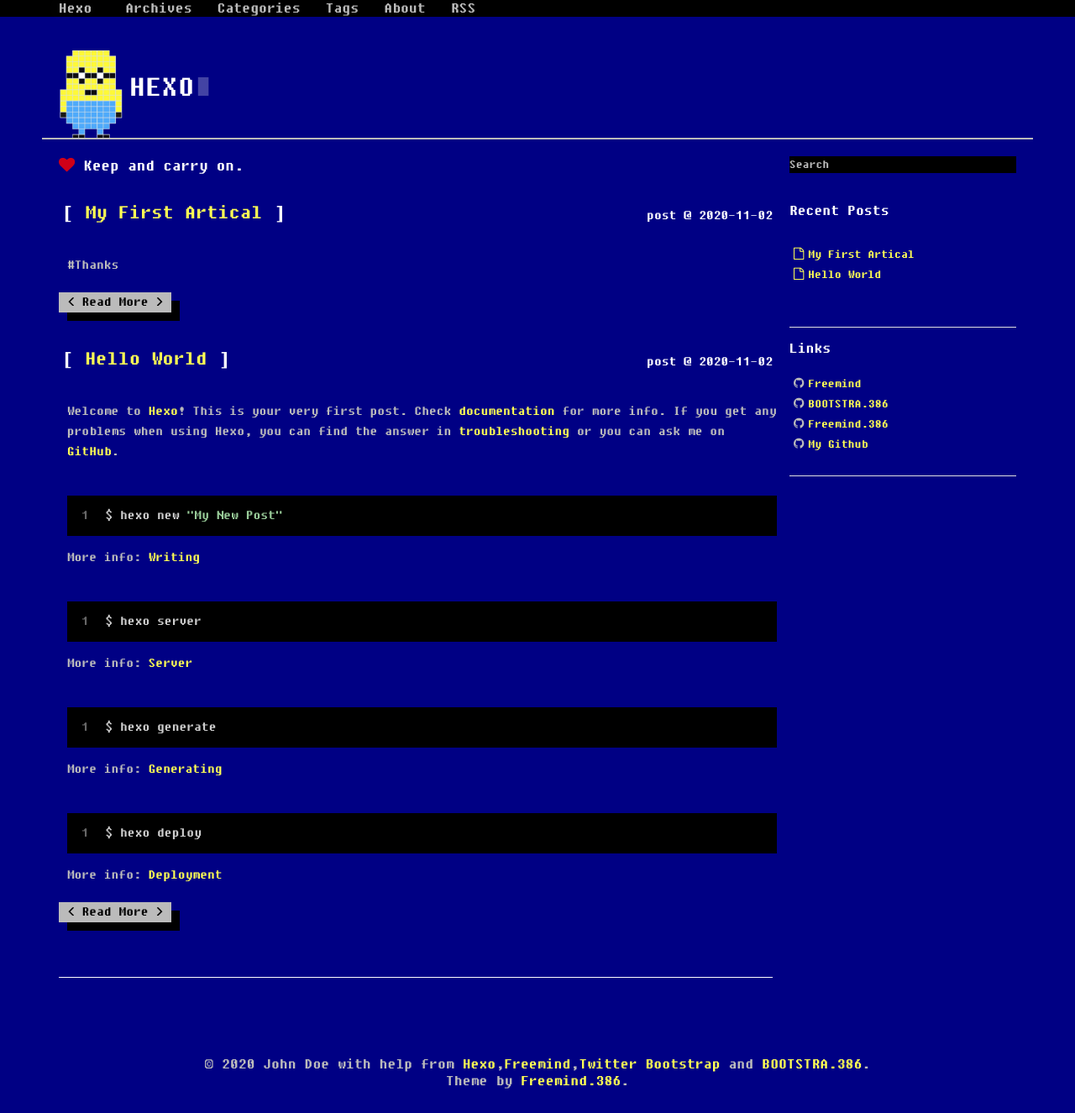
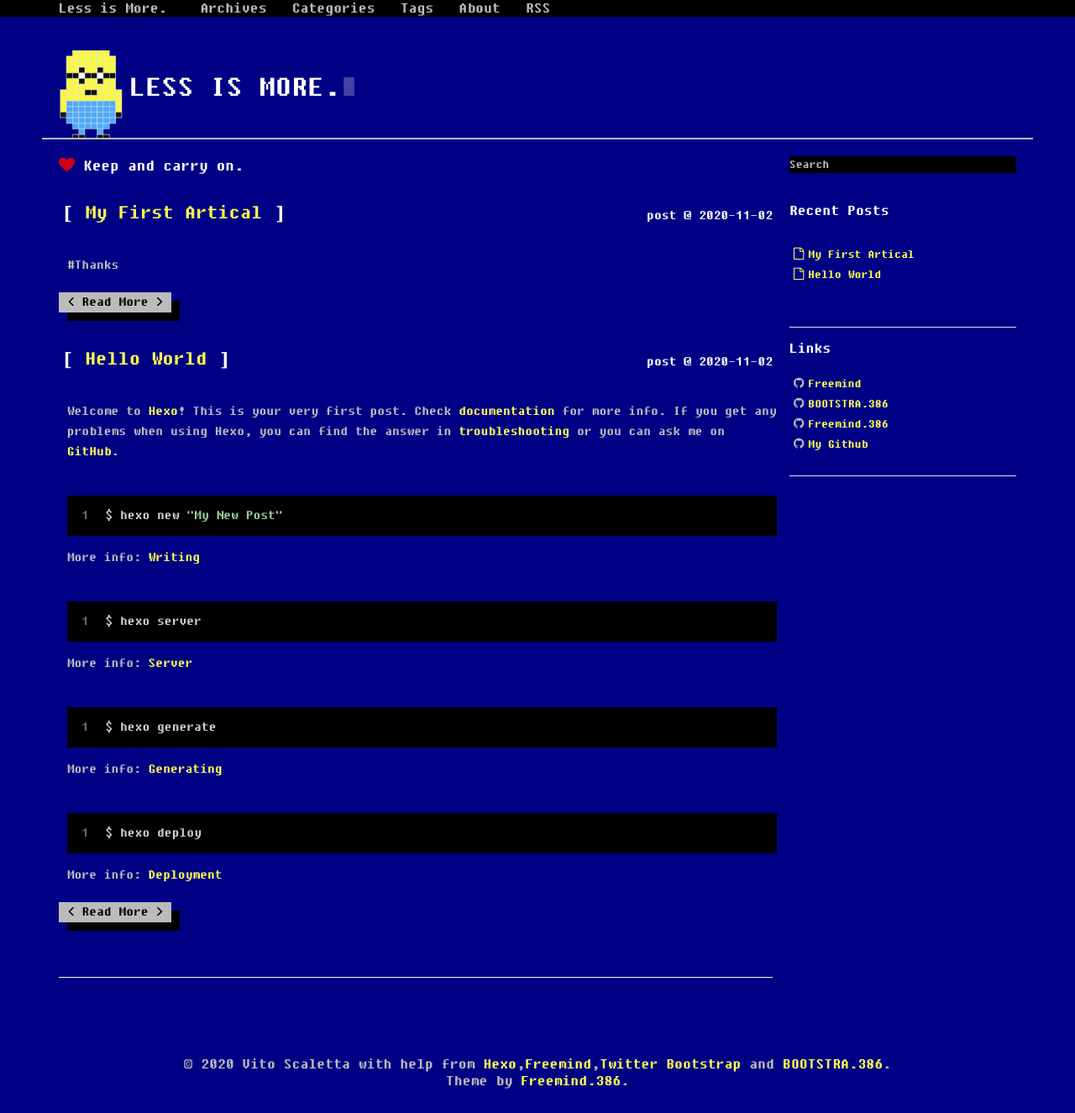
Before and after one commit to Mandarinzs/Mandarinzs.github.io, a plain HTML site: page index.html in a window 1280 px wide. Shown: the whole page at 84% size. Drawn offline with Linux system fonts and the light colour scheme.

Commit message:
Site updated: 2020-11-03 10:20:53

```diff
--- a/index.html
+++ b/index.html
@@ -6,14 +6,14 @@
   <meta http-equiv="cache-control" content="no-cache">
   <meta http-equiv="expires" content="0">
 
-  <title>Hexo</title>
-  <meta name="author" content="John Doe">
+  <title>Less is More.</title>
+  <meta name="author" content="Vito Scaletta">
 
 
   <meta name="viewport" content="width=device-width, initial-scale=1, maximum-scale=1">
 
 
-  <meta property="og:site_name" content="Hexo"/>
+  <meta property="og:site_name" content="Less is More."/>
 
 
     <meta property="og:image" content=""/>
@@ -69,7 +69,7 @@ var _hmt = _hmt || [];
         <span class="icon-bar"></span>
         <span class="icon-bar"></span>
       </button>
-	  <a class="navbar-brand" href="/">Hexo</a>
+	  <a class="navbar-brand" href="/">Less is More.</a>
       <div class="collapse navbar-collapse nav-menu">
 		<ul class="nav navbar-nav">
 
@@ -112,7 +112,7 @@ var _hmt = _hmt || [];
   <div class="container">
   	<div class="content">
     	 <div class="page-header logo">
-  <h1>Hexo<span class="blink-fast">∎</span></h1>
+  <h1>Less is More.<span class="blink-fast">∎</span></h1>
 </div>
 
 <div class="row page">
@@ -285,7 +285,7 @@ var _hmt = _hmt || [];
   </div>
   <div class="container-narrow">
   <footer> <p>
-  &copy; 2020 John Doe
+  &copy; 2020 Vito Scaletta
 
       with help from <a href="http://hexo.io/" target="_blank">Hexo</a>,<a target="_blank" rel="noopener" href="http://github.com/wzpan/hexo-theme-freemind/">Freemind</a>,<a href="http://getbootstrap.com/" target="_blank">Twitter Bootstrap</a> and <a href="http://getbootstrap.com/" target="_blank">BOOTSTRA.386</a>.
      <br> Theme by <a target="_blank" rel="noopener" href="http://github.com/wzpan/hexo-theme-freemind/">Freemind.386</a>.
```
Also changed, not shown: 2020/11/02/My-First-Artical/index.html (+5 -5 lines), 2020/11/02/hello-world/index.html (+5 -5 lines), archives/2020/11/index.html (+5 -5 lines), archives/2020/index.html (+5 -5 lines), archives/index.html (+5 -5 lines).
